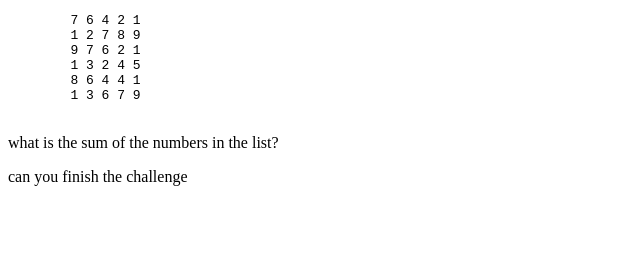
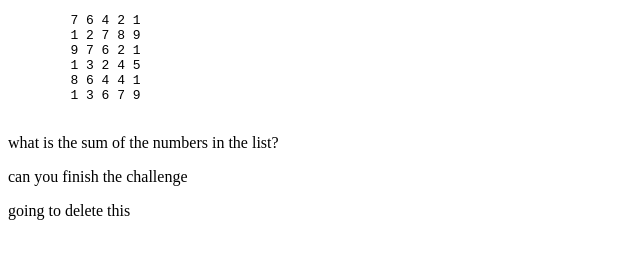
Before and after one commit to autumnlydon/advent-code-12-2-2024, a plain HTML site: page index.html in a window 1280 px wide. Shown: the whole page, without its empty margins (0-640 px from the left). Drawn offline with Linux system fonts and the light colour scheme.

Commit message:
pls delete

```diff
--- a/index.html
+++ b/index.html
@@ -20,6 +20,7 @@
     <p>can you finish the challenge
 
     </p>
+    <p>going to delete this</p>
     <script src="./index.js"></script>
   </body>
 </html>
```
